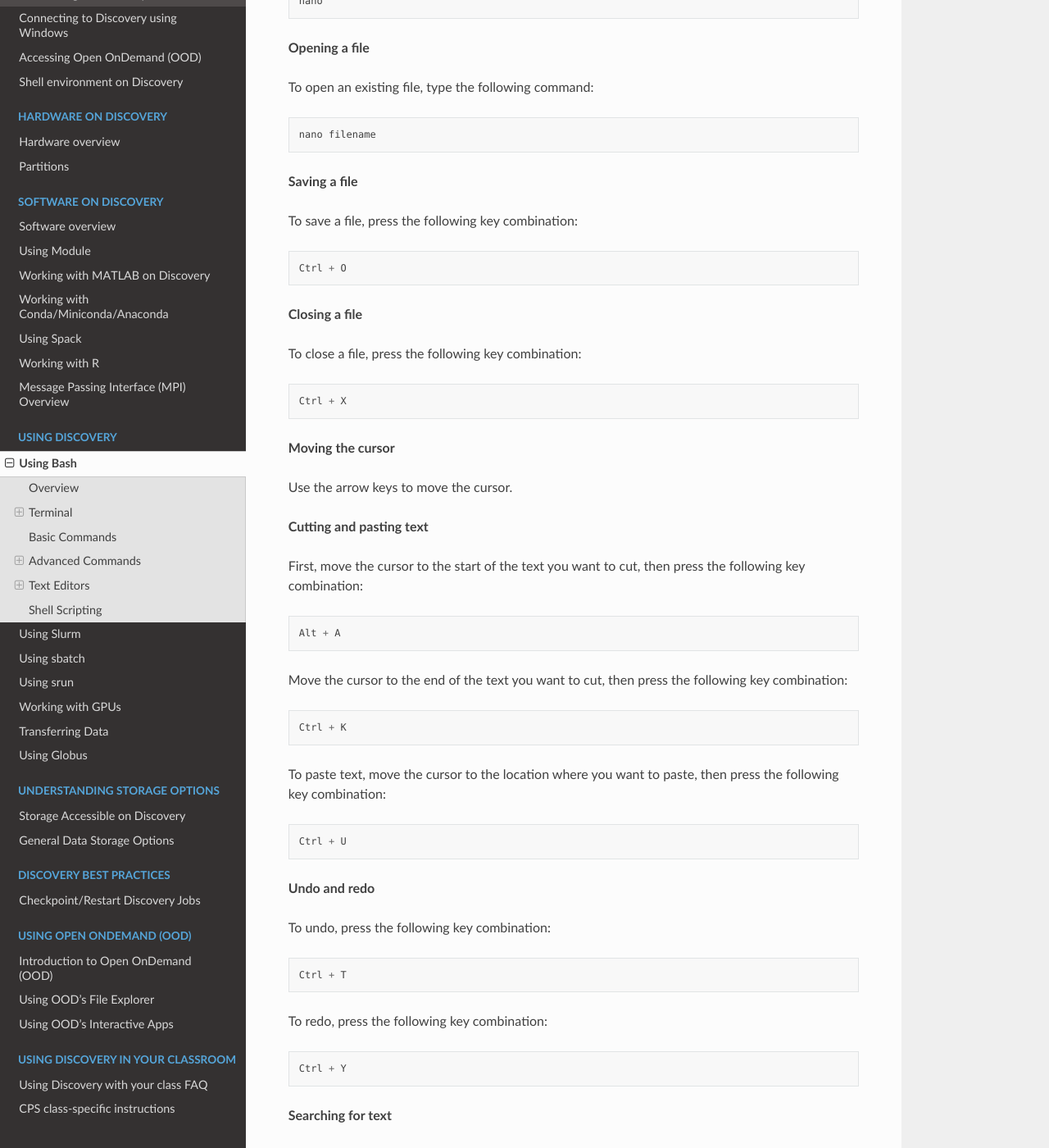
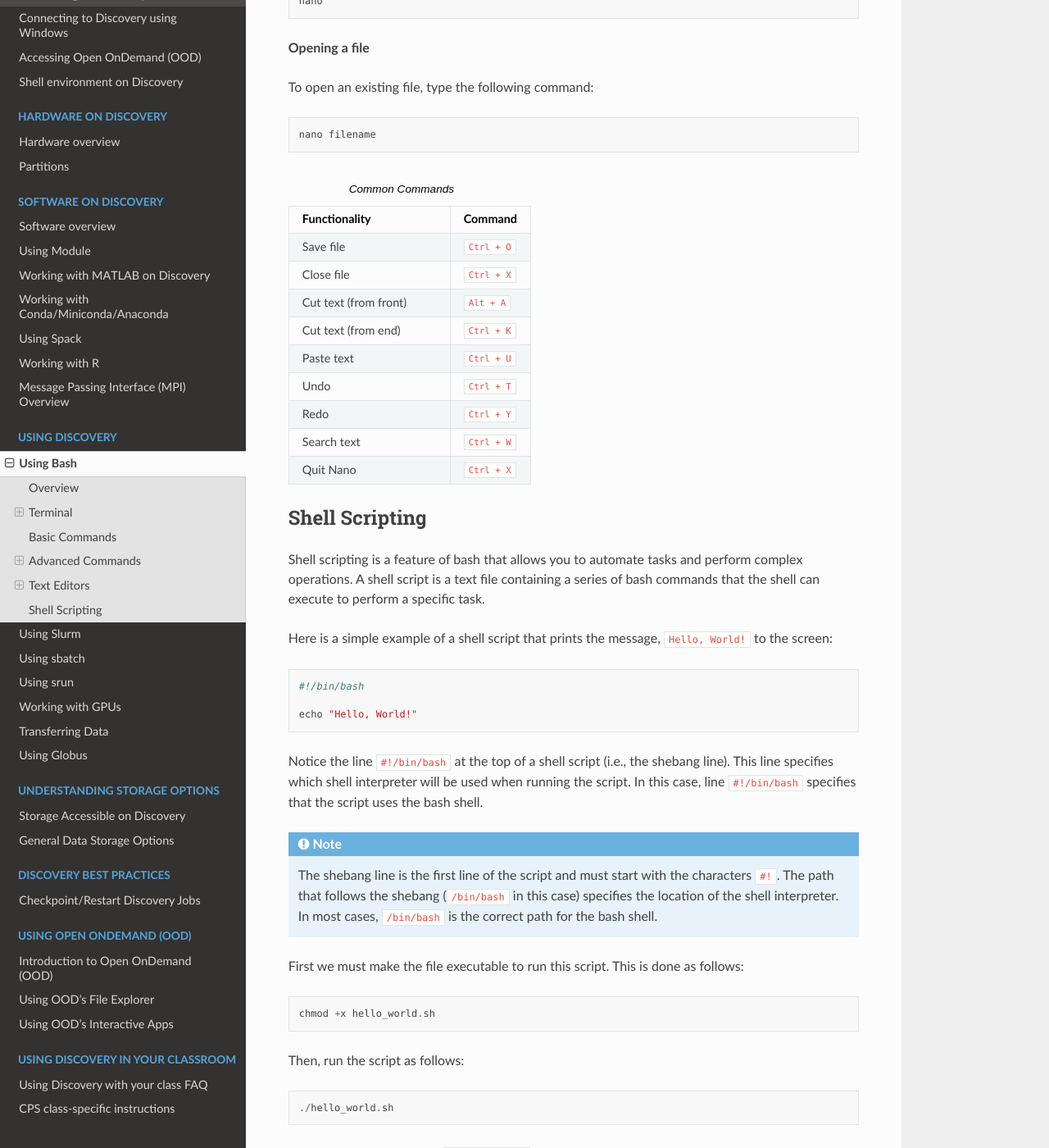
Before and after one commit to northeastern-rc/rc-public-documentation, a Sphinx documentation site: the page built from docs/source/using-discovery/bash.rst, in a window 1280 px wide and 1400 px high, scrolled down 16347 px. Shown: the whole window at 82% size. Built offline with Sphinx 7.4.7 and the Read the Docs theme 2.0.0, drawn with Linux system fonts in a browser that asks for light colours; some of the changed text lies outside the part shown.

Commit message:
Convert Nano command list to a table

```diff
--- a/docs/source/using-discovery/bash.rst
+++ b/docs/source/using-discovery/bash.rst
@@ -652,49 +652,31 @@ Open a terminal and type the following command::
 To open an existing file, type the following command::
 
    nano filename
-**Saving a file**
 
-To save a file, press the following key combination::
+.. list-table:: Common Commands
+   :widths: 40 20
+   :header-rows: 1
 
-   Ctrl + O
-**Closing a file**
-
-To close a file, press the following key combination::
-
-   Ctrl + X
-**Moving the cursor**
-
-Use the arrow keys to move the cursor.
-
-**Cutting and pasting text**
-
-First, move the cursor to the start of the text you want to cut, then press the following key combination::
-
-   Alt + A
-Move the cursor to the end of the text you want to cut, then press the following key combination::
-
-   Ctrl + K
-To paste text, move the cursor to the location where you want to paste, then press the following key combination::
-
-   Ctrl + U
-**Undo and redo**
-
-To undo, press the following key combination::
-
-   Ctrl + T
-To redo, press the following key combination::
-
-   Ctrl + Y
-**Searching for text**
-
-To search for text, press the following key combination::
-
-   Ctrl + W
-**Quitting Nano**
-
-To quit Nano, press the following key combination::
-
-   Ctrl + X
+   * - Functionality
+     - Command
+   * - Save file
+     - ``Ctrl + O``
+   * - Close file
+     - ``Ctrl + X``
+   * - Cut text (from front)
+     - ``Alt + A``
+   * - Cut text (from end)
+     - ``Ctrl + K``
+   * - Paste text
+     - ``Ctrl + U``
+   * - Undo
+     - ``Ctrl + T``
+   * - Redo
+     - ``Ctrl + Y``
+   * - Search text
+     - ``Ctrl + W``
+   * - Quit Nano
+     - ``Ctrl + X``
 
 Shell Scripting
 ===============
```
